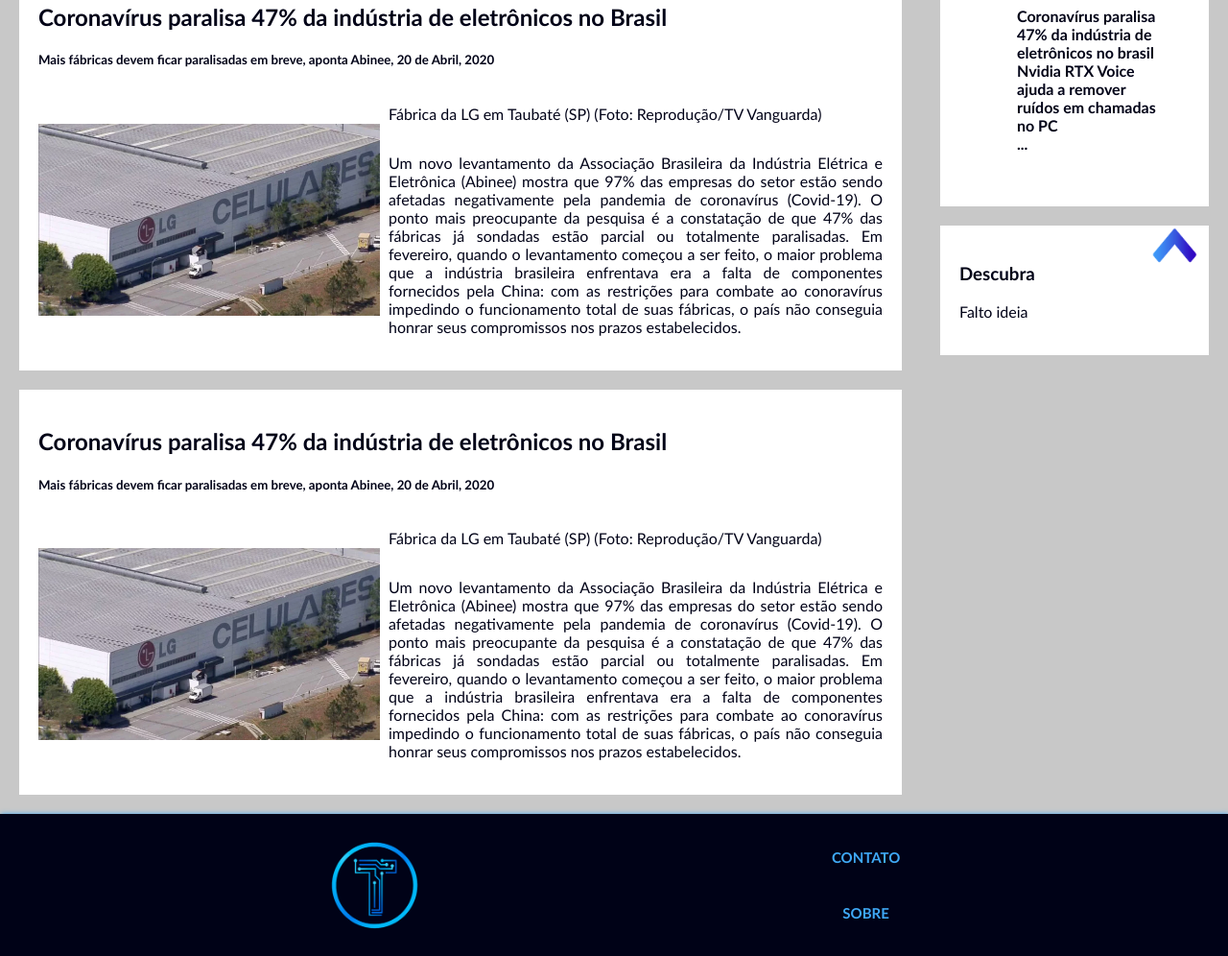
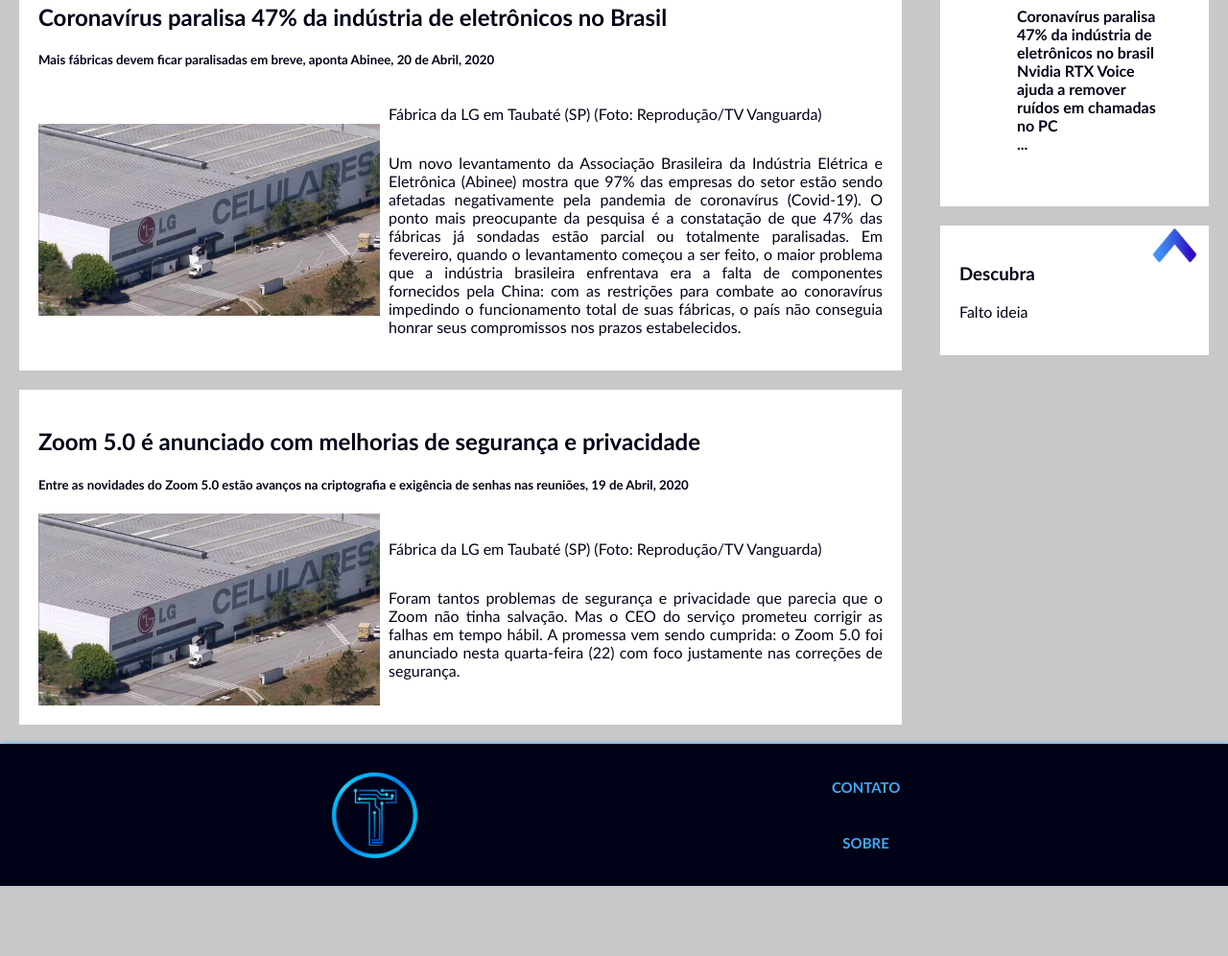
Before and after one commit to Rafael-Rebelatto-Comparsi/Trabalho-Criar-um-Web-Site, a plain HTML site: page Site/Html/Home.html in a window 1280 px wide. Shown: the part 484-1480 px from the top of the page at 96% size. After the commit the page ends 1407 px from the top, so only its background shows below. Drawn offline with Linux system fonts and the light colour scheme.

Commit message:
Criando inicio de uma nova noticia

```diff
--- a/Site/Html/Home.html
+++ b/Site/Html/Home.html
@@ -21,7 +21,6 @@
         </div>
       </nav>
     </header>
-
     <section>
       <div class="row">
         <div class="colunaesq">
@@ -48,19 +47,17 @@
             </div>
           </div>
           <div class="moldura">
-            <h2>Coronavírus paralisa 47% da indústria de eletrônicos no Brasil</h2>
-            <h5>Mais fábricas devem ficar paralisadas em breve, aponta Abinee, 20 de Abril, 2020</h5>
+            <h2>Zoom 5.0 é anunciado com melhorias de segurança e privacidade</h2>
+            <h5>Entre as novidades do Zoom 5.0 estão avanços na criptografia e exigência de senhas nas reuniões, 19 de Abril, 2020</h5>
             <div class="posiçãoaoslados">
             <img id="imagem" src="../imagens/LG.png">
               <div class="tituloetexto">
                 <p>Fábrica da LG em Taubaté (SP) (Foto: Reprodução/TV Vanguarda)</p>
-                <p>Um novo levantamento da Associação Brasileira da Indústria Elétrica e Eletrônica (Abinee) mostra que 97% das empresas do setor estão sendo afetadas negativamente pela pandemia de coronavírus (Covid-19). O ponto mais preocupante da pesquisa é a constatação de que 47% das fábricas já sondadas estão parcial ou totalmente paralisadas. Em fevereiro, quando o levantamento começou a ser feito, o maior problema que a indústria brasileira enfrentava era a falta de componentes fornecidos pela China: com as restrições para combate ao conoravírus impedindo o funcionamento total de suas fábricas, o país não conseguia honrar seus compromissos nos prazos estabelecidos.</p>
+                <p>Foram tantos problemas de segurança e privacidade que parecia que o Zoom não tinha salvação. Mas o CEO do serviço prometeu corrigir as falhas em tempo hábil. A promessa vem sendo cumprida: o Zoom 5.0 foi anunciado nesta quarta-feira (22) com foco justamente nas correções de segurança.</p>
               </div>
             </div>
           </div>
         </div>
-
-
         <div class="colunadir">
           <div class="moldura">
             <div class="posiçãocentral">
@@ -84,7 +81,6 @@
         </div>
       </div>
     </section>
-
     <footer class="footer">
       <img src="../imagens/Logo.png" title="Logo" width="100px">
       <ul class="teste">
@@ -92,6 +88,5 @@
         <li><a href="../Html/Sobre.html">SOBRE</a></li>
       </ul>
     </footer>
-
   </body>
 </html>
```
Also changed, not shown: Site/Imagens/zoom.png (added).
